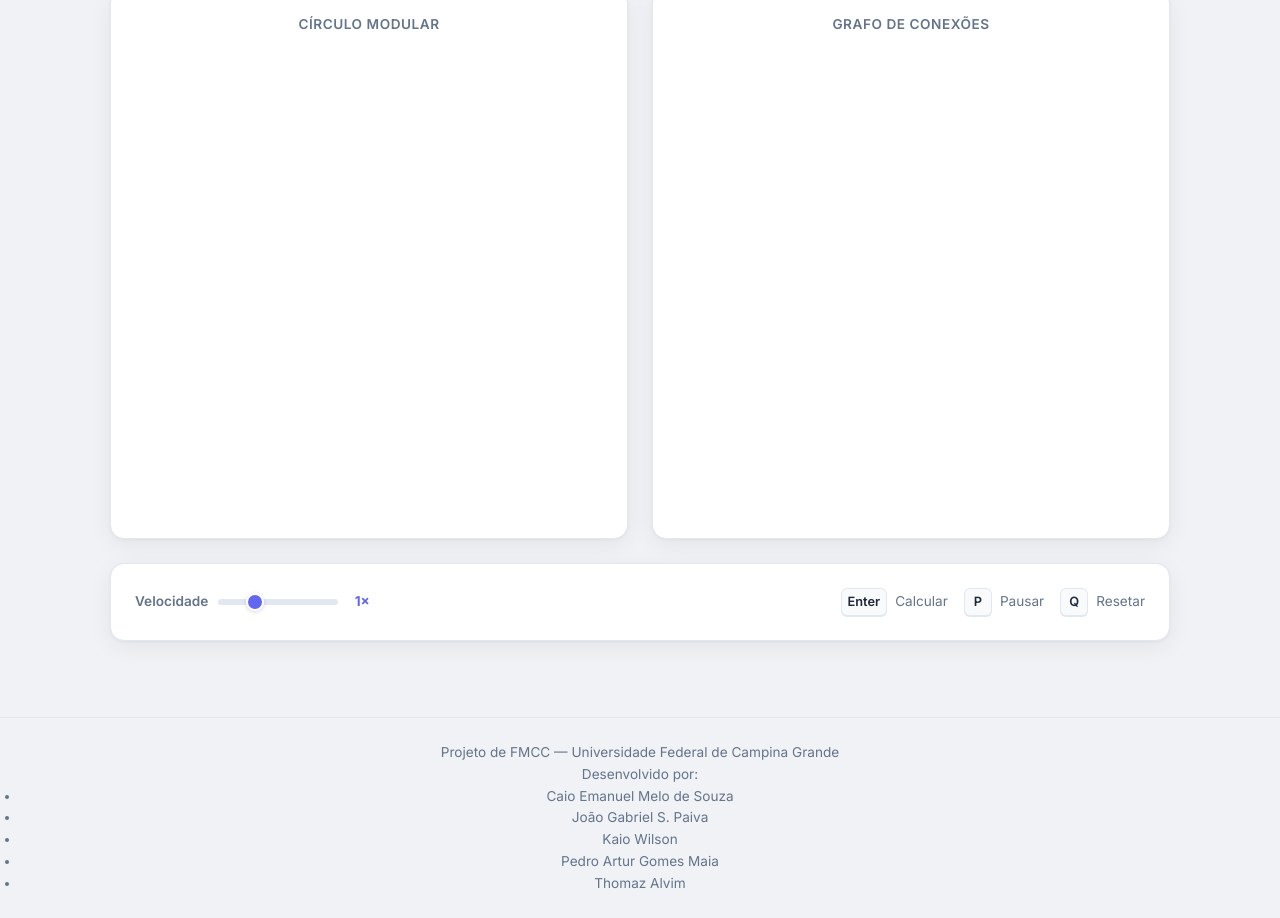
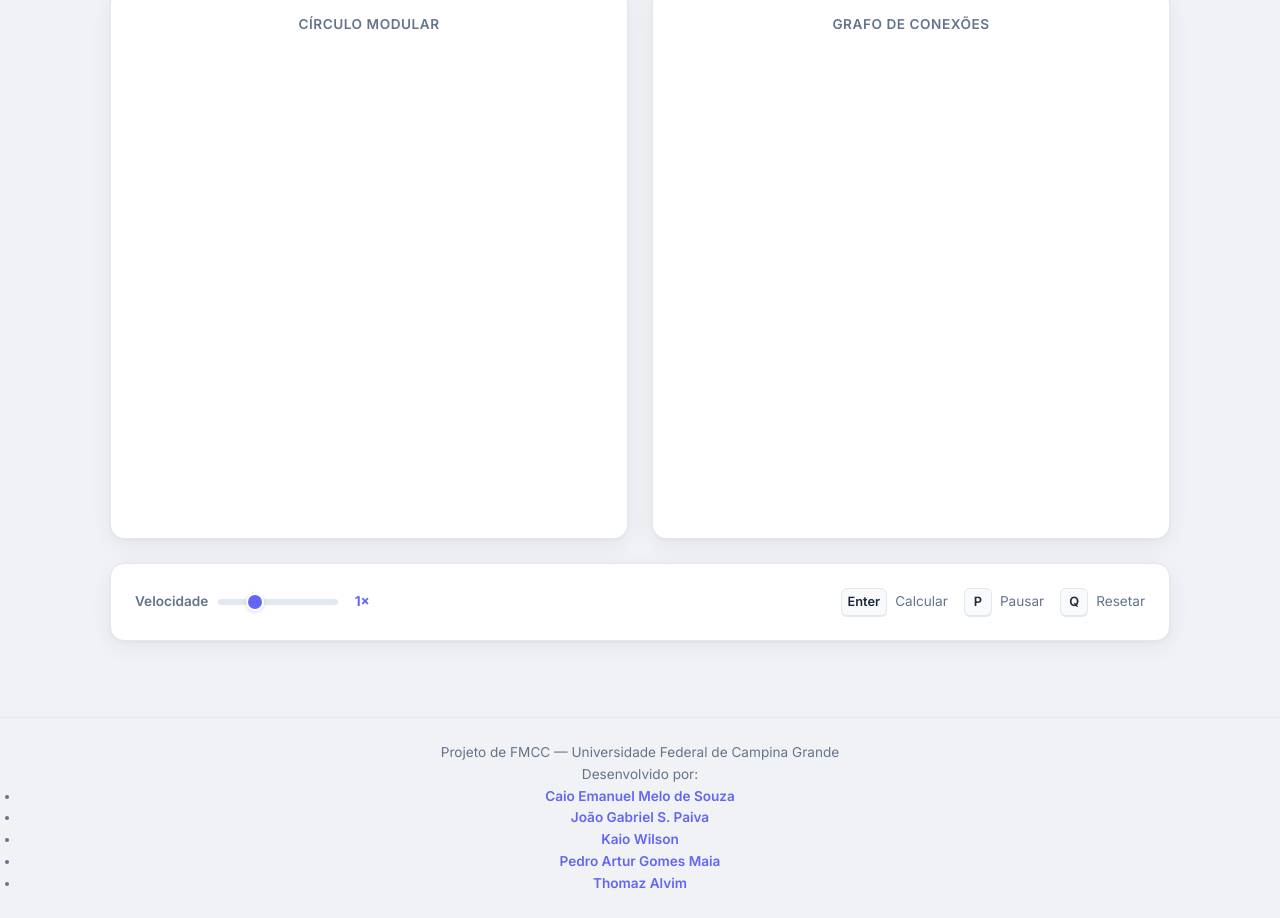
Before and after one commit to pagmaia/calcModular, a website built with Vite: page index.html in a window 1280 px wide. Shown: the part 440-1358 px from the top of the page. Built offline with nearby package versions, Linux system fonts and the light colour scheme.

Commit message:
style(credits-list):  restyle credits list

```diff
--- a/index.html
+++ b/index.html
@@ -123,18 +123,52 @@
     <footer class="footer">
       <p>Projeto de FMCC — Universidade Federal de Campina Grande</p>
       <p>Desenvolvido por:</p>
-      <ul>
+      <ul class="creditos-lista">
         <li>
-          Caio Emanuel Melo de Souza<a
+          <a
             href="https://github.com/caio-emanuel"
-          ></a>
+            target="_blank"
+            rel="noopener noreferrer"
+          >
+            Caio Emanuel Melo de Souza
+          </a>
         </li>
         <li>
-          João Gabriel S. Paiva <a href="https://github.com/Ilusinusmate"></a>
+          <a
+            href="https://github.com/Ilusinusmate"
+            target="_blank"
+            rel="noopener noreferrer"
+          >
+            João Gabriel S. Paiva
+          </a>
         </li>
-        <li>Kaio Wilson <a href="https://github.com/ka-io-dev"></a></li>
-        <li>Pedro Artur Gomes Maia <a href="https://github.com/pagmaia"></a></li>
-        <li>Thomaz Alvim <a href="https://github.com/thomaz-alvim"></a></li>
+        <li>
+          <a
+            href="https://github.com/ka-io-dev"
+            target="_blank"
+            rel="noopener noreferrer"
+          >
+            Kaio Wilson
+          </a>
+        </li>
+        <li>
+          <a
+            href="https://github.com/pagmaia"
+            target="_blank"
+            rel="noopener noreferrer"
+          >
+            Pedro Artur Gomes Maia
+          </a>
+        </li>
+        <li>
+          <a
+            href="https://github.com/thomaz-alvim"
+            target="_blank"
+            rel="noopener noreferrer"
+          >
+            Thomaz Alvim
+          </a>
+        </li>
       </ul>
     </footer>
 
```
